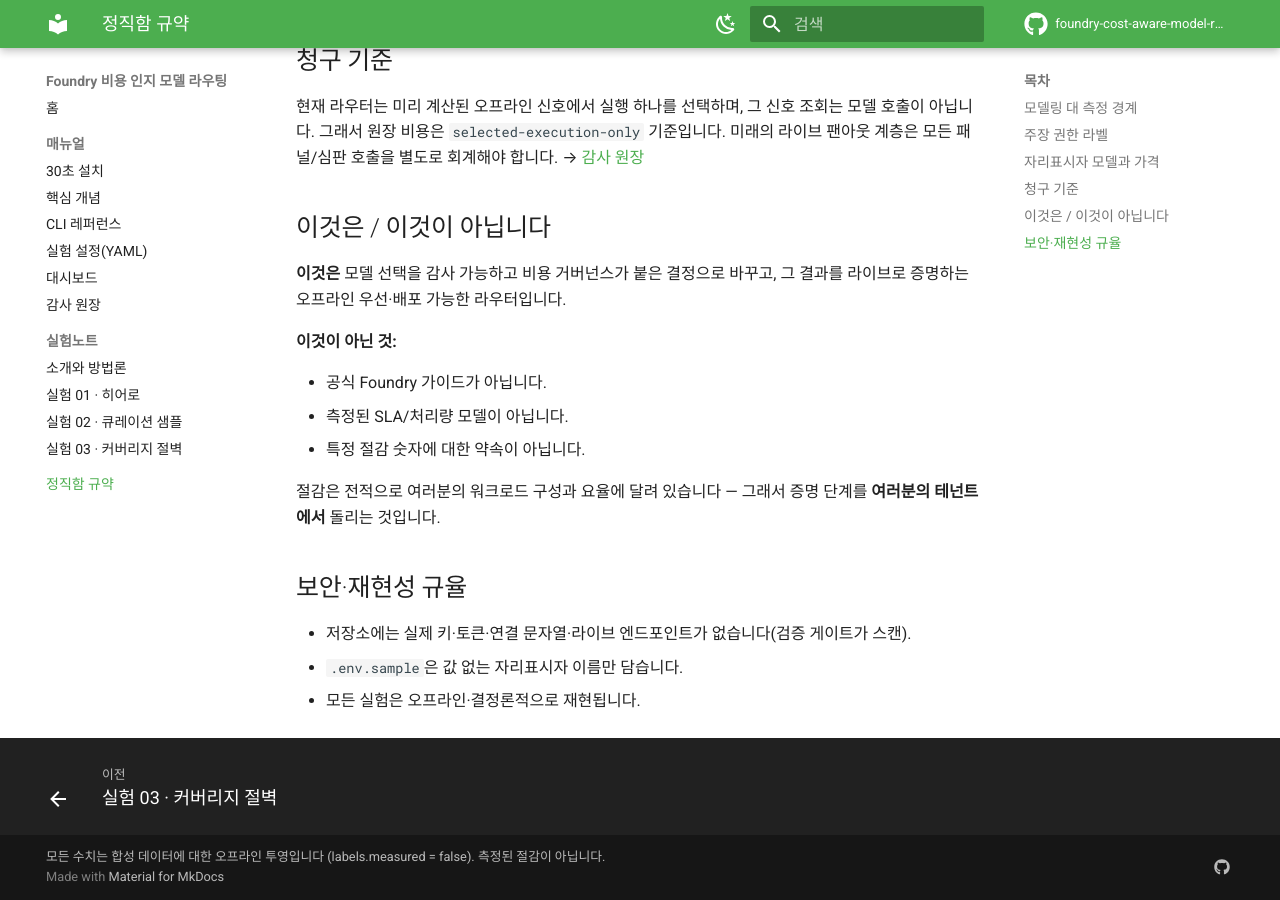
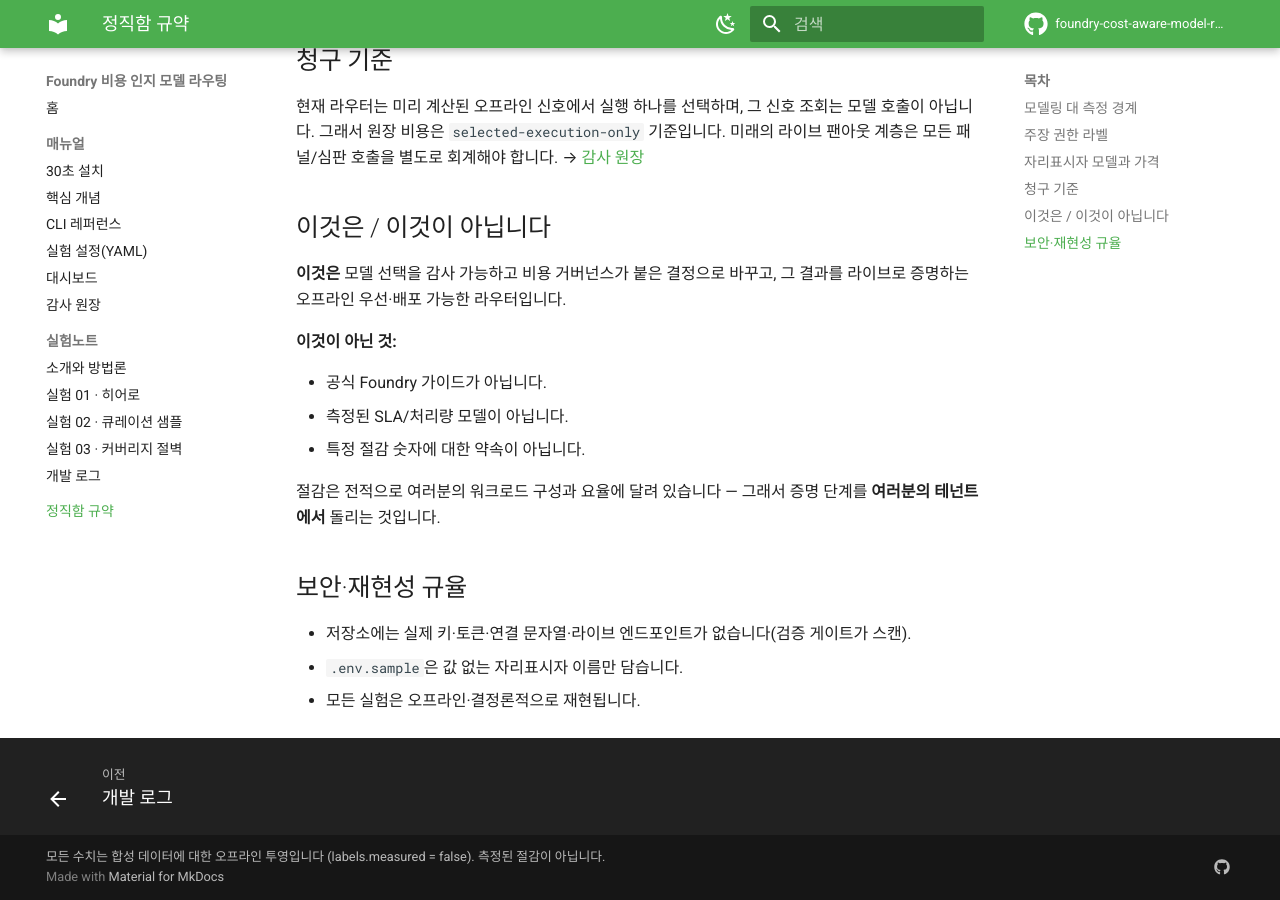
Before and after one commit to hyeonsangjeon/foundry-cost-aware-model-routing, an MkDocs documentation site: the page built from docs/honesty.md, in a window 1280 px wide and 900 px high, scrolled down 962 px. Built offline with MkDocs 1.6.1 and Material for MkDocs 9.7.7, drawn with Linux system fonts in a browser that asks for light colours; comment, search, counter and statistics services are not loaded; part of the change alters nothing that is shown.

Commit message:
ci(actions): bump workflow actions to Node 24 runtimes
Clears GitHub Actions Node20 deprecation warnings by moving every
workflow action to its node24 release:
- actions/checkout v4 -> v5
- actions/setup-python v5 -> v6
- actions/upload-pages-artifact v3 -> v5
- actions/deploy-pages v4 -> v5

Input contracts are unchanged (upload path=_site, github-pages
artifact, deploy token default), so behavior is identical. Pure CI
hygiene: no experiment code, numbers, or reproducibility affected.

Also add a lab-notebook 개발 로그(devlog) page recording the situation/
task/verification for the frontier chart (PR #8) and this bump.

Co-authored-by: Copilot <223556219+Copilot@users.noreply.github.com>

```diff
--- /dev/null
+++ b/docs/lab-notebook/devlog.md
@@ -0,0 +1,50 @@
+# 개발 로그 · 실험일지
+
+!!! abstract "이 문서는 무엇인가"
+    실험(01·02·03)이 *"무엇을 검증했는가"*를 담는다면, 이 개발 로그는
+    *"언제 · 어떤 상황에서 · 무슨 작업을 했는가"*를 시간순으로 남깁니다.
+    각 항목은 **상황(왜) · 작업(무엇을) · 검증(효과)** 세 줄로 정리하며,
+    수치가 등장하면 저장소 규약대로 항상 `measured = false`입니다.
+
+    최신 항목이 맨 위입니다.
+
+---
+
+## 2026-07-15 · ③ CI를 Node 24로 (위생 작업)
+
+!!! note "한 줄 요약"
+    GitHub Actions가 Node20 액션에 **지원 종료(deprecation)** 경고를 내기 시작 —
+    워크플로 액션을 모두 **Node 24 런타임** 버전으로 올렸습니다. 실험 코드·수치·재현성에는
+    영향이 없는 순수 인프라 위생 작업입니다.
+
+- **상황(왜):** 러너가 Node20 기반 액션에 대해 곧 강제로 Node24로 대체하며 경고를 표시.
+  경고를 방치하면 로그가 지저분해지고, 장기적으로 빌드가 깨질 위험이 있습니다.
+- **작업(무엇을):** `.github/workflows/ci.yml`·`docs.yml`의 액션을 node24 런타임 릴리스로 범프.
+    - `actions/checkout` `v4 → v5`
+    - `actions/setup-python` `v5 → v6`
+    - `actions/upload-pages-artifact` `v3 → v5`
+    - `actions/deploy-pages` `v4 → v5`
+- **검증(효과):** 입력 계약(예: `upload-pages-artifact`의 `path`, `_site` 아티팩트)이 그대로라
+  동작 변화 없음. PR CI가 `checkout`·`setup-python`을, 병합 후 Pages 배포가 나머지 두 액션을
+  실제로 검증합니다. 실험의 어떤 수치도 바뀌지 않습니다.
+
+---
+
+## 2026-07-15 · ② 비용 × 커버리지 프런티어 차트 ([PR #8](https://github.com/hyeonsangjeon/foundry-cost-aware-model-routing/pull/8))
+
+!!! note "한 줄 요약"
+    대시보드에 **비용(x) × 커버리지(y) 2D 산점도**를 추가 — 세 전략 중 **mix만** 좌상단
+    "both-win"(싸고 넓은) 코너에 도달하는 것을 한눈에 보여줍니다. 라이브러리 없이 인라인 SVG.
+
+- **상황(왜):** 대시보드에는 이미 세 전략(`all-mini` · `all-premium` · `mix`)의 비용 막대와
+  커버리지 알약이 있었지만, *"왜 mix만 좋은 트레이드오프인가"*가 숫자로만 흩어져 있어
+  한눈에 들어오지 않았습니다.
+- **작업(무엇을):** 같은 `summary["strategies"]` 데이터를 비용(가로) × 커버리지(세로)
+  평면에 점으로 찍는 **프런티어 산점도**를 추가. `all-mini`는 좌하단(싸지만 좁음),
+  `all-premium`은 우상단(넓지만 비쌈), `mix`만 좌상단 green "both-win" 존에 위치.
+  순수 인라인 SVG로 그려 외부 의존성이 없습니다.
+- **검증(효과):** node 프로브로 세 점의 좌표(NaN 없음, mix가 premium보다 왼쪽)를 확인하고
+  `tests/test_server.py`에 회귀 테스트를 추가. 정적 내보내기(`/demo/`)에도 자동 포함됩니다.
+  모든 좌표의 바탕 수치는 `measured = false`.
+
+[라이브 데모에서 프런티어 보기 →](https://hyeonsangjeon.github.io/foundry-cost-aware-model-routing/demo/?run=1)
--- a/mkdocs.yml
+++ b/mkdocs.yml
@@ -54,6 +54,7 @@ nav:
       - "실험 01 · 히어로": lab-notebook/01-hero.md
       - "실험 02 · 큐레이션 샘플": lab-notebook/02-curated.md
       - "실험 03 · 커버리지 절벽": lab-notebook/03-coverage-cliff.md
+      - 개발 로그: lab-notebook/devlog.md
   - 정직함 규약: honesty.md
 
 markdown_extensions:
```
Also changed, not shown: 2 other files.
